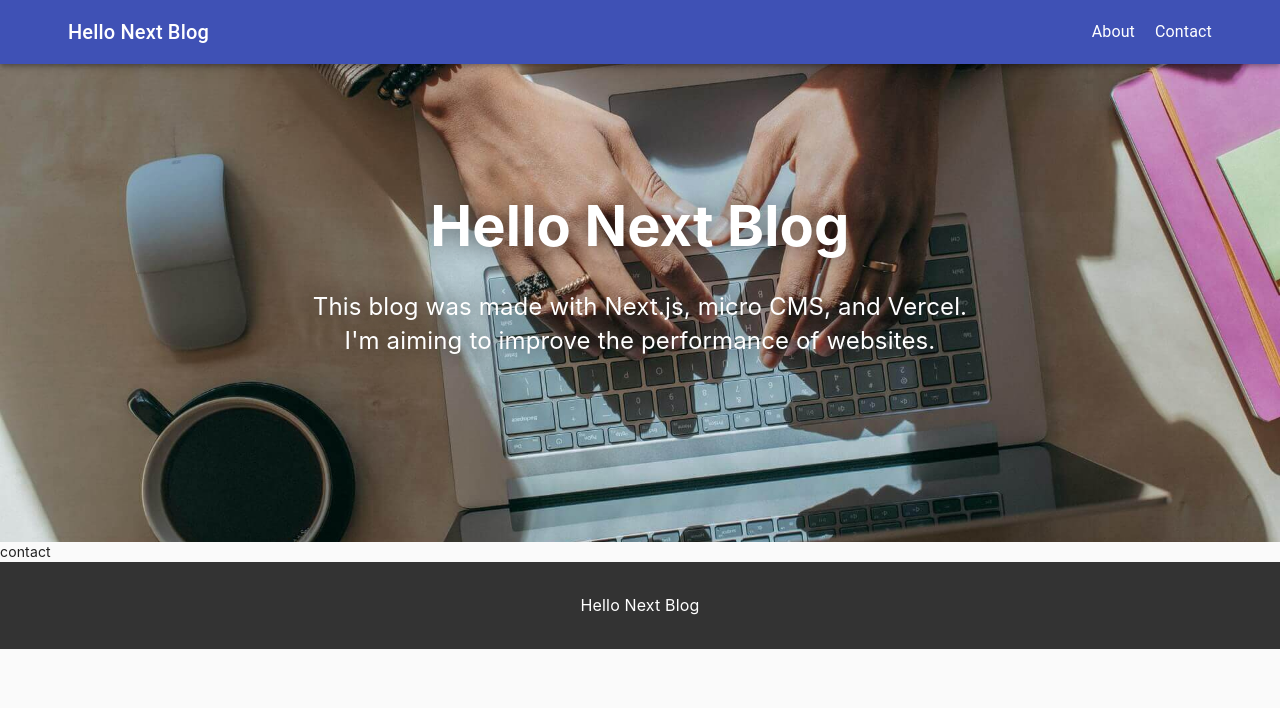
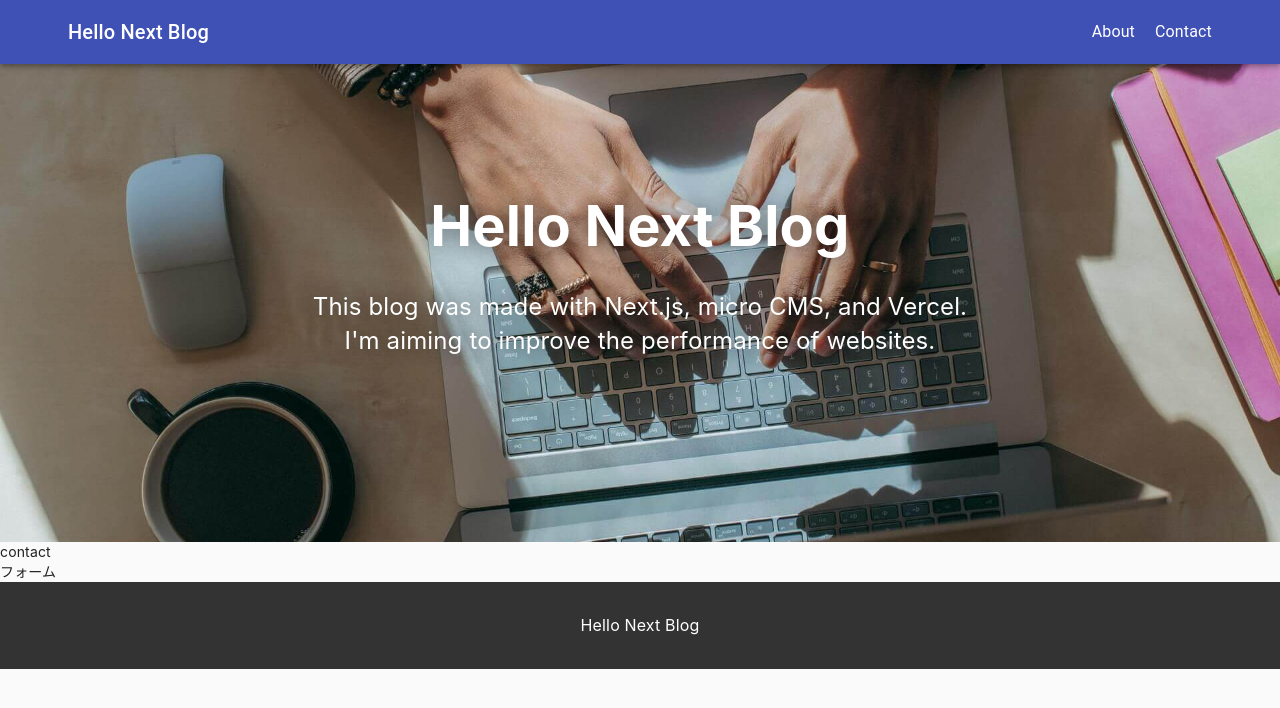
Before and after one commit to shibazo3/nextjs-blog-microcms, a Next.js app: page /contact in a window 1280 px wide. Shown: the top 708 px of the page. Built offline with nearby package versions, Linux system fonts and the light colour scheme.

Commit message:
update wording

```diff
--- /dev/null
+++ b/components/MainForm/MainForm.js
@@ -0,0 +1,11 @@
+import React from "react";
+import styles from "./mainForm.module.css";
+
+const MainForm = () => {
+  return (
+    <>
+      <div className={styles.mainForm}>フォーム</div>
+    </>
+  );
+};
+export default MainForm;
--- a/components/index.js
+++ b/components/index.js
@@ -3,3 +3,4 @@ export { default as PostOrder } from "./PostOrder/PostOrder";
 export { default as MainVisual } from "./MainVisual/MainVisual";
 export { default as Portfolio } from "./Portfolio/Portfolio";
 export { default as CVlink } from "./CVlink/CVlink";
+export { default as MainForm } from "./MainForm/MainForm";
--- a/pages/about/index.js
+++ b/pages/about/index.js
@@ -11,7 +11,7 @@ export default function About(props) {
         <title>About</title>
         <meta
           name="description"
-          content="Next.jsのブログです。当サイトはNext.jsにまつわる情報を掲載しています。"
+          content="Hello Next Blogのaboutページです。管理人プロフィールを掲載しています。"
         />
       </Head>
       <section className={styles.container}>
--- a/pages/contact/index.js
+++ b/pages/contact/index.js
@@ -1,5 +1,5 @@
 import Head from "next/head";
-import { Layout } from "../../components/index";
+import { Layout, MainForm } from "../../components/index";
 
 export default function Contact() {
   return (
@@ -8,10 +8,11 @@ export default function Contact() {
         <title>Contact</title>
         <meta
           name="description"
-          content="Next.jsブログのお問い合わせページです。依頼や質問などはこちらからお気軽にお問い合わせください。"
+          content="Hello Next Blogのお問い合わせページです。ご依頼やご質問などはこちらからお気軽にお問い合わせください。"
         />
       </Head>
       contact
+      <MainForm />
     </Layout>
   );
 }
--- a/pages/index.js
+++ b/pages/index.js
@@ -18,7 +18,7 @@ export default function Home({ allPostsData }) {
         <title>TOP</title>
         <meta
           name="description"
-          content="Next.jsのサンプルブログです。フロントエンドについての記事を掲載しています。"
+          content="Hello Next Blogです。フロントエンドについての記事を掲載しています。"
         />
       </Head>
       <PostOrder
```
Also changed, not shown: components/MainForm/mainForm.module.css (added).
